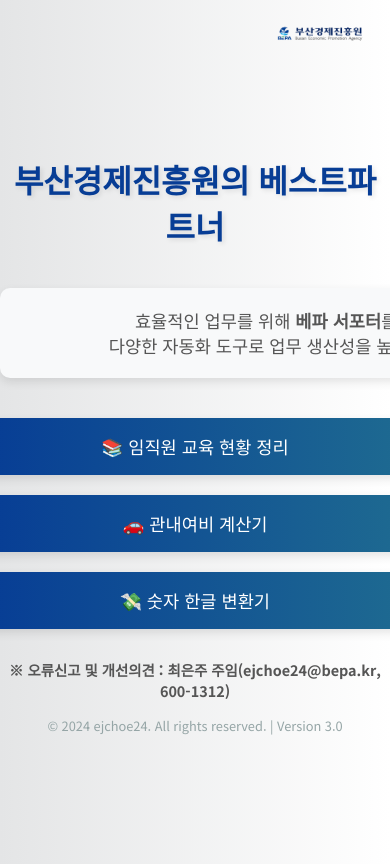
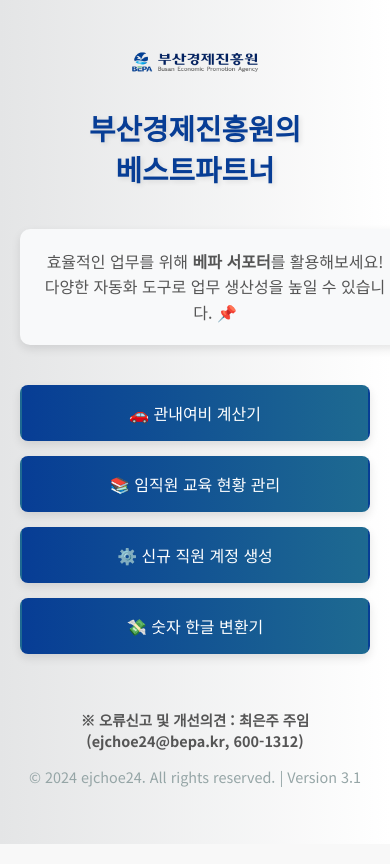
Before and after one commit to ejchoe24/bepa-supporter, a Flask app: page / in a window 390 px wide; the page is wider, and only the part inside the window is pictured. Run offline with Flask 3, Linux system fonts and the light colour scheme.

Commit message:
Refactor index.html for improved styling and responsiveness

```diff
--- a/templates/index.html
+++ b/templates/index.html
@@ -4,8 +4,9 @@
     <meta charset="UTF-8">
     <meta name="viewport" content="width=device-width, initial-scale=1.0">
     <title>베파 서포터</title>
-    <link rel="stylesheet" href="https://cdnjs.cloudflare.com/ajax/libs/font-awesome/6.0.0-beta3/css/all.min.css">
+    <link href="https://fonts.googleapis.com/css2?family=Noto+Sans+KR:wght@400;700&display=swap" rel="stylesheet">
     <style>
+        /* 기본 스타일 초기화 및 폰트 설정 */
         body {
             font-family: 'Noto Sans KR', sans-serif;
             background: linear-gradient(to right, #e4e5e6, #ffffff);
@@ -16,10 +17,11 @@
             justify-content: center;
             min-height: 100vh;
             margin: 0;
-            padding: 0;
-            padding-top: 20px;
+            padding: 20px;
+            box-sizing: border-box; /* 패딩이 너비에 포함되도록 설정 */
         }
 
+        /* 로고 스타일 */
         .logo {
             position: absolute;
             top: 20px;
@@ -31,37 +33,60 @@
             height: auto;
         }
 
+        /* 메인 제목 */
         h1 {
-            font-size: 2.5rem; /* 크기 조정 */
+            font-size: 2.5rem;
             color: #073D95;
             font-weight: 700;
-            margin: 20px 0;
+            margin: 40px 0 20px; /* 로고와 겹치지 않게 상단 여백 확보 */
             text-align: center;
             text-shadow: 2px 2px 5px rgba(0, 0, 0, 0.1);
+            word-break: keep-all; /* 단어 단위 줄바꿈 */
         }
 
+        /* 안내 박스 스타일 */
+        .info-box {
+            background: #f8f9fa;
+            padding: 20px;
+            border-radius: 10px;
+            box-shadow: 0 4px 10px rgba(0, 0, 0, 0.1);
+            text-align: center;
+            font-size: 1.1rem;
+            color: #555;
+
+            /* 반응형 크기 조절 (중요 수정 사항) */
+            width: 100%;
+            max-width: 600px;
+            margin: 20px auto;
+            line-height: 1.6; /* 줄 간격 확보 */
+        }
+
+        /* 링크 버튼 컨테이너 */
         .links {
             display: flex;
             flex-direction: column;
             align-items: center;
-            gap: 20px;
+            gap: 15px;
             margin-top: 20px;
             width: 100%;
             max-width: 600px;
         }
 
+        /* 링크 버튼 스타일 */
         .links a {
             display: block;
             width: 100%;
             text-align: center;
-            font-size: 1.2rem; /* 크기 조정 */
+            font-size: 1.2rem;
             color: white;
             text-decoration: none;
             padding: 14px;
             background: linear-gradient(to right, #073D95, #1e6a91);
             border-radius: 8px;
-            border: 2px solid transparent;
             box-shadow: 0 4px 10px rgba(0, 0, 0, 0.1);
+            border: 2px solid transparent; /* 호버 시 흔들림 방지용 */
+            box-sizing: border-box; /* 패딩 포함 너비 계산 */
+            transition: transform 0.2s, background 0.3s; /* 부드러운 애니메이션 */
         }
 
         .links a:hover {
@@ -70,88 +95,65 @@
             transform: translateY(-3px);
         }
 
+        /* 푸터 스타일 */
         footer {
-            margin-top: 30px;
+            margin-top: 40px;
             font-size: 0.9rem;
             color: #95a5a6;
             text-align: center;
-        }
-
-        footer a {
-            color: #2980b9;
-            text-decoration: none;
-            transition: color 0.3s;
-        }
-
-        footer a:hover {
-            color: #1e6a91;
-        }
-
-        .info-box {
-            background: #f8f9fa;  /* 배경색 */
-            padding: 20px;  /* 내부 여백 */
-            border-radius: 10px;  /* 모서리 둥글게 */
-            box-shadow: 0 4px 10px rgba(0, 0, 0, 0.1); /* 그림자 효과 */
-            text-align: center;  /* 텍스트 가운데 정렬 */
-            font-size: 1.1rem;  /* 글자 크기 */
-            color: #555;  /* 글자 색상 */
-            max-width: 600px;  /* 최대 너비 설정 */
-            min-width: 600px;
-            margin: 20px auto;  /* 상하 여백 + 가운데 정렬 */
+            line-height: 1.5;
         }
 
         .contact-info {
-            font-size: 0.9rem;
             color: #555;
-            text-align: center;
-            margin-top: 0px;
             font-weight: bold;
+            margin-bottom: 5px;
         }
 
-        /* 반응형 디자인 */
-        @media (max-width: 800px) {
+        /* 반응형 디자인 (모바일) */
+        @media (max-width: 768px) {
+            .logo {
+                position: static; /* 모바일에서는 로고를 흐름에 맡김 */
+                margin-bottom: 10px;
+            }
+
             .logo img {
-                width: 100px;
+                width: 150px; /* 로고 크기 축소 */
             }
 
             h1 {
-                font-size: 2rem;
+                font-size: 1.8rem; /* 제목 크기 축소 */
+                margin-top: 10px;
             }
 
-            .links a {
-                font-size: 1.1rem;
-            }
-
-            footer {
-                font-size: 0.8rem;
+            .info-box, .links a {
+                font-size: 1rem; /* 본문 글자 크기 조정 */
             }
         }
     </style>
-    <link href="https://fonts.googleapis.com/css2?family=Noto+Sans+KR:wght@400;700&display=swap" rel="stylesheet">
 </head>
 <body>
-    <header>
-        <div class="logo">
-            <img src="../static/logo.png" alt="Logo">
-        </div>
+    <header class="logo">
+        <img src="../static/logo.png" alt="Logo">
     </header>
 
     <h1>부산경제진흥원의 베스트파트너</h1>
 
-    <p class="info-box">
+    <div class="info-box">
         효율적인 업무를 위해 <strong>베파 서포터</strong>를 활용해보세요!<br>
         다양한 자동화 도구로 업무 생산성을 높일 수 있습니다. 📌
-    </p>
+    </div>
 
     <div class="links">
-        <a href="/edu">📚 임직원 교육 현황 정리</a>
         <a href="/trip">🚗 관내여비 계산기</a>
+        <a href="/edu">📚 임직원 교육 현황 관리</a>
+        <a href="/system">⚙️ 신규 직원 계정 생성</a>
         <a href="/money">💸 숫자 한글 변환기</a>
     </div>
 
     <footer>
         <p class="contact-info">※ 오류신고 및 개선의견 : 최은주 주임(ejchoe24@bepa.kr, 600-1312)</p>
-        <p>&copy; 2024 ejchoe24. All rights reserved. | Version 3.0</p>
+        <p>&copy; 2024 ejchoe24. All rights reserved. | Version 3.1</p>
     </footer>
 </body>
 </html>
```
